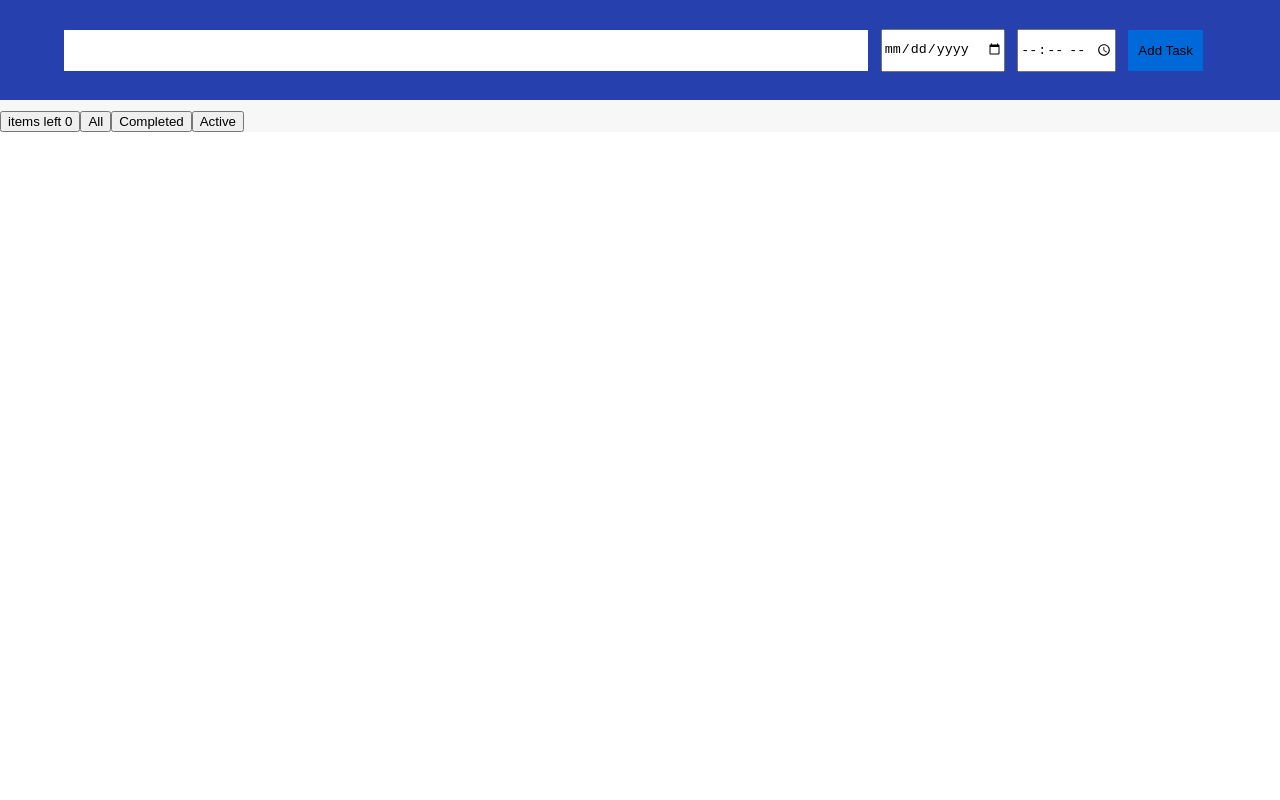
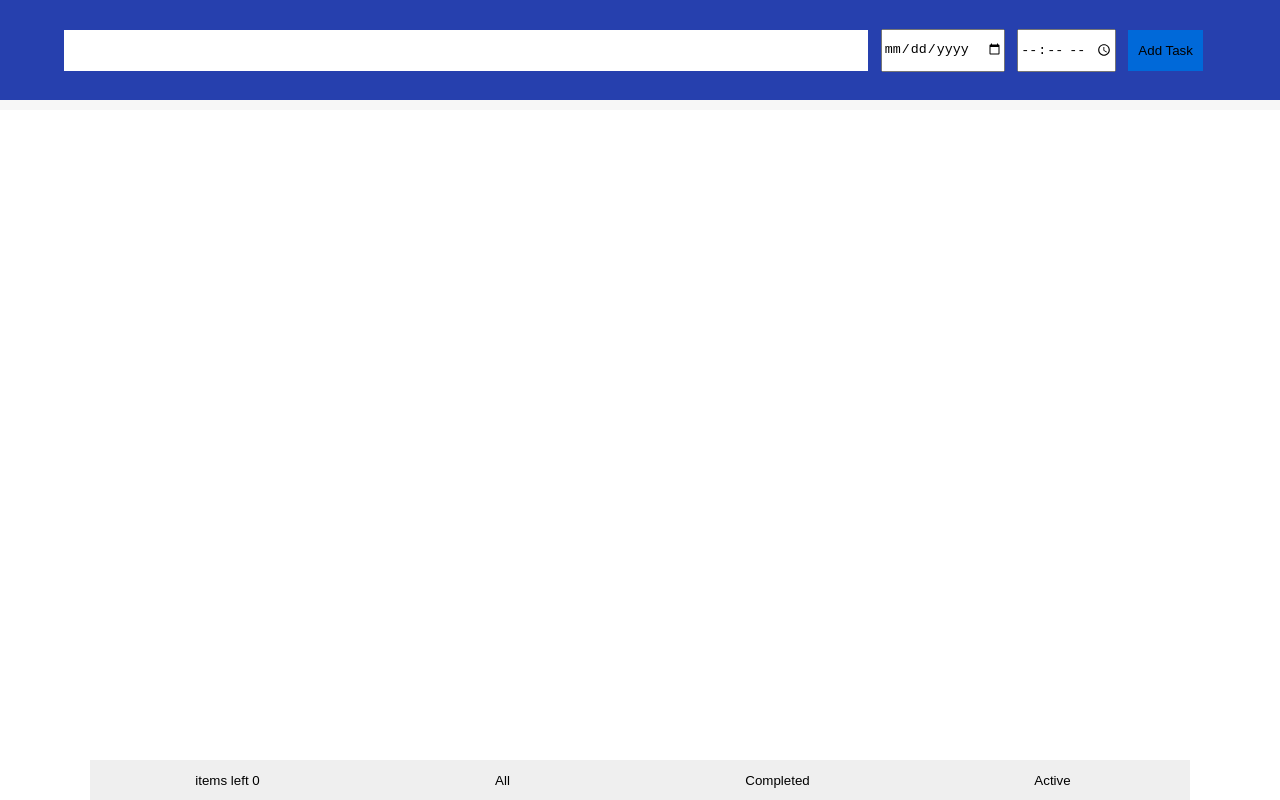
Before and after one commit to Sandeep-suman2469/TodoApp, a React (Create React App) app: page / in a window 1280 px wide. Built offline with nearby package versions, Linux system fonts and the light colour scheme.

Commit message:
Update App.css

```diff
--- a/src/App.css
+++ b/src/App.css
@@ -1,11 +1,9 @@
- .container {
-
+.container {
   background-color: #f7f7f7;
-
 }
 
 .form {
-  background-color: rgb(38,64,174);
+  background-color: rgb(38, 64, 174);
   display: flex;
   position: sticky;
   top: 0;
@@ -24,8 +22,8 @@
   margin: 7px;
 }
 
-.addbtn{
-  background-color: rgb(0,105,217);
+.addbtn {
+  background-color: rgb(0, 105, 217);
   height: 41px;
   border: none;
   margin: 0 6px;
@@ -33,29 +31,21 @@
   margin-right: 20px;
 }
 
-.date, .time{
+.date,
+.time {
   height: 39px;
   margin: 0 6px;
 }
 
-.list{
+.list {
   display: flex;
   flex-direction: column;
   align-items: center;
   margin-top: 10px;
 }
 
-/* .todo-item{
-  display: flex;
-  flex-direction: row;
-  justify-content: space-between;
-  width: 1100px;
-  height: 42px;
-  background-color: white;
-  border: 1px solid black;
-  margin: 7px;
-} */
-.todo-item{
+
+.todo-item {
   display: flex;
   justify-content: space-between;
   align-items: center;
@@ -76,21 +66,19 @@
 
 .todo-middle {
   margin: 0 275px;
-  /* text-align: center; */
-  /* white-space: nowrap; */
+  text-align: center;
+  white-space: nowrap;
 }
 
-img{
+img {
   width: 20px;
   height: 25px;
-
 }
 
 .btn {
   background: none;
   border: none;
 }
-
 
 .input-error {
   border: 1px solid red;
@@ -99,3 +87,24 @@ img{
 .completed {
   text-decoration: line-through;
 }
+
+.footers {
+  position: fixed;
+  bottom: 0;
+  width: 100vw;
+  height: 40px;
+  box-sizing: border-box;
+  display: flex;
+  flex-direction: row;
+  justify-content: center;
+  align-items: center;
+}
+
+.footer {
+  height: 40px;
+  margin: 0;
+  width: 275px;
+  border: none;
+  font-weight: ;
+
+}
```
